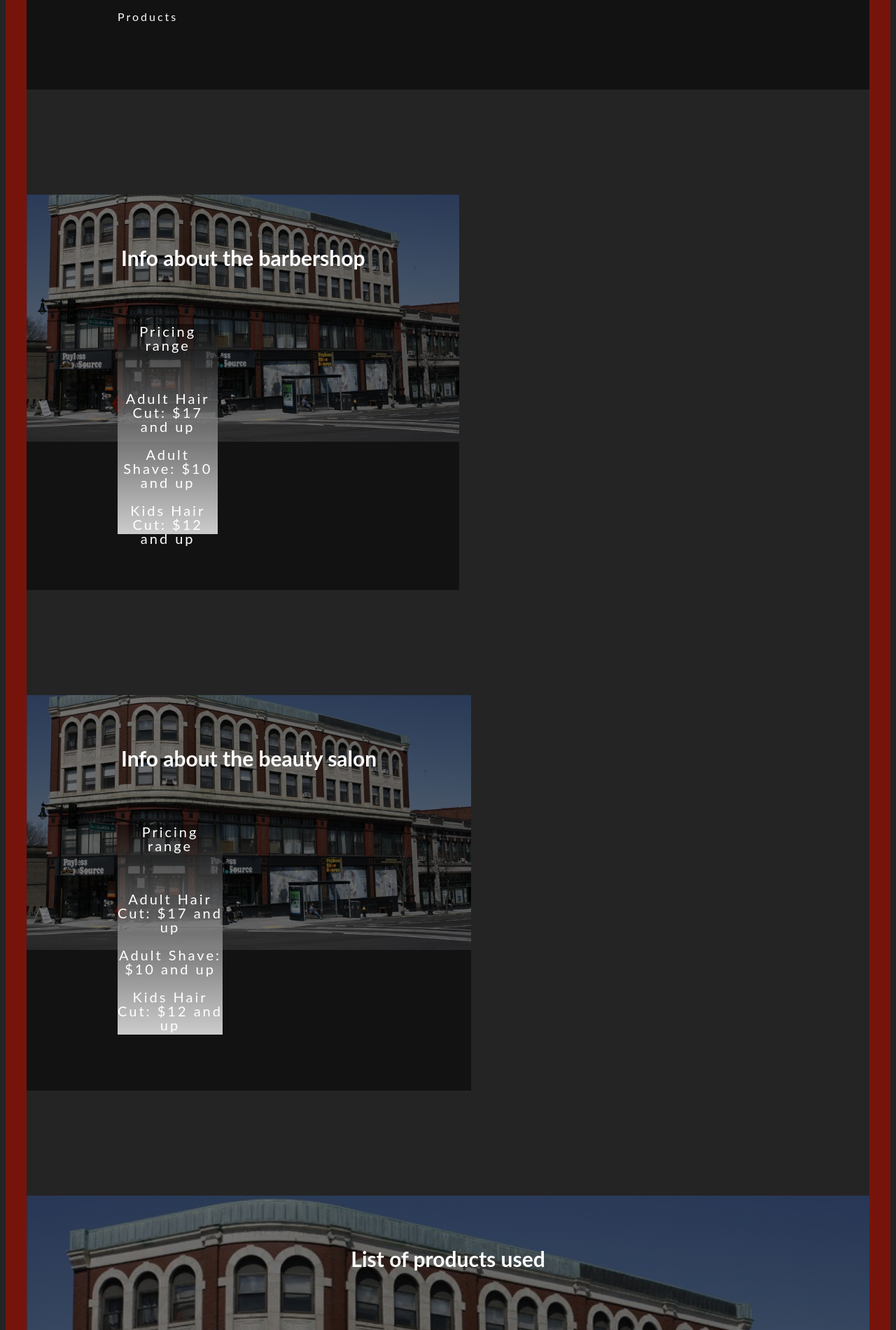
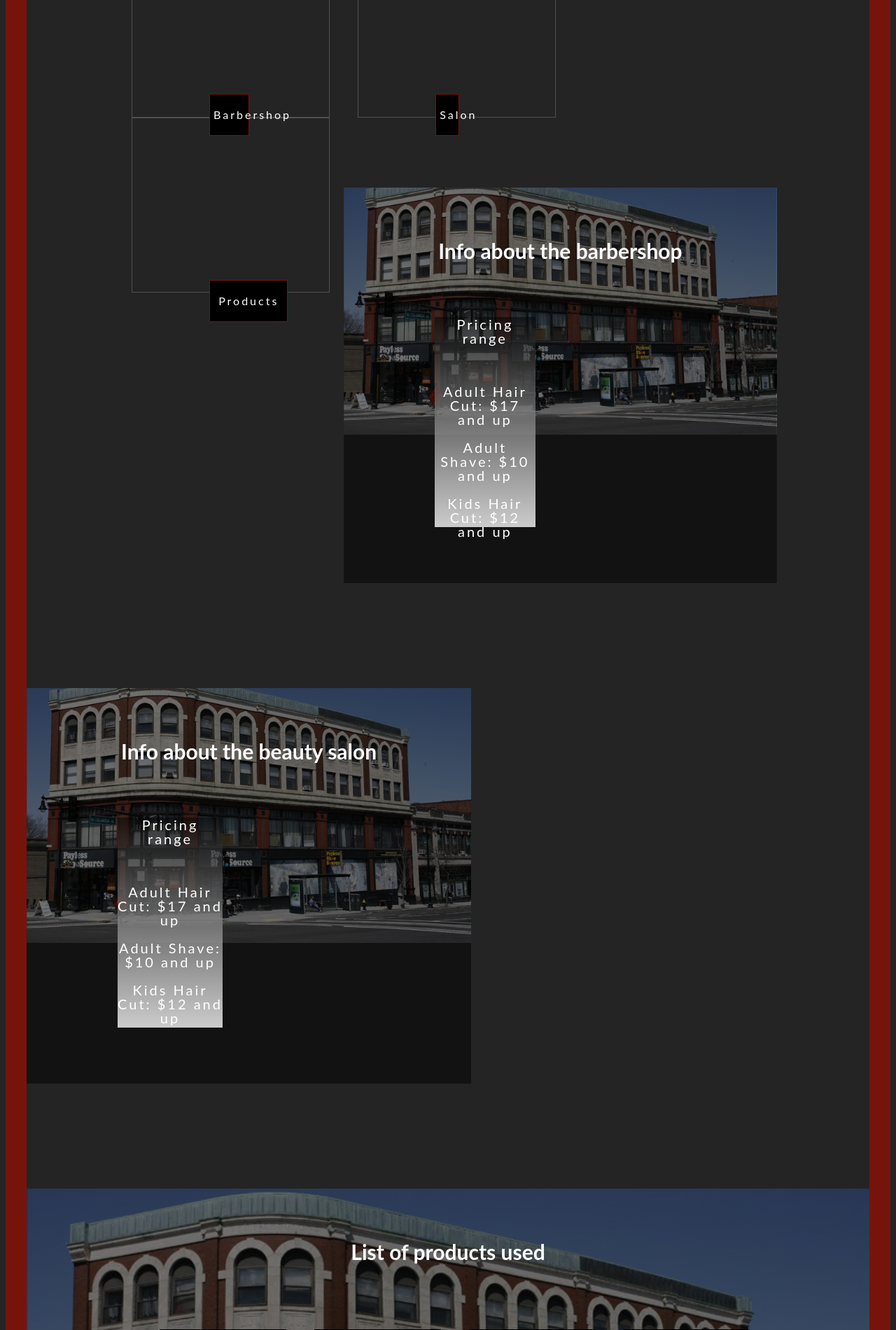
Before and after one commit to ArnoldPires/Alex-website, a PHP site: page / in a window 1280 px wide. Shown: the part 995-2895 px from the top of the page at 70% size. Run offline with PHP 8.4, Linux system fonts and the light colour scheme.

Commit message:
Workkkkk

```diff
--- a/static-site/css/main.css
+++ b/static-site/css/main.css
@@ -23,7 +23,7 @@ body{
   border: 30px solid #76140c;
   float: left;
 }
-h3 {
+h2 {
   font-weight: bold;
   letter-spacing: 0px;
   font-size: 30px;
@@ -234,7 +234,58 @@ Services section
   background-size: 100%;
   padding: 130px;
 }
-
+.services-title::after {
+  border-bottom: 2px solid #fff;
+  content: "";
+  width: 30px;
+  position: absolute;
+  bottom: -15px;
+  left: 50%;
+  margin-left: -15px;
+  height: 2px;
+}
+.barbershop-background-image-1, .salon-background-image-1, .products-background-image-1 {
+  display: inline-block;
+  vertical-align: middle;
+  max-width: 100%;
+  height: auto;
+}
+.barbershop-background-image-1 {
+  background-image: url(http://fr.web.img4.acsta.net/medias/nmedia/18/35/09/40/affiche.jpg);
+}
+.salon-background-image-1 {
+  background-image: url(https://s3.amazonaws.com/skiResorts_S3/www.7springs.com/categories/298.jpg);
+}
+.products-background-image-1 {
+  background-image: url(https://media1.s-nbcnews.com/j/newscms/2017_45/1295400/brow-product-roundup-today-tease-1-171110_29d0f3a2bc35945fda0ff1fe40925aa8.focal-760x380.jpg);
+}
+.border {
+  border: solid 1px rgba(255, 255, 255, 0.2);
+  width: 30%;
+  float: left;
+  margin-left: 20px;
+  margin-right: 20px;
+  height: 250px;
+  z-index: 1;
+}
+.text-border {
+  border: solid 1px #76140c;
+  position: relative;
+  top: 205px;
+  left: 100px;
+  z-index: 3;
+  padding: 5px;
+  margin: 10px;
+  width: 40%;
+  background-color: rgba(0, 0, 0, 1.5);
+}
+.text-border .border p {
+  position: relative;
+  top: 200px;
+}
+.border p {
+  text-align: center;
+}
 /*
 barbershop section
 */
--- a/static-site/index.html
+++ b/static-site/index.html
@@ -59,29 +59,34 @@
 
     <section class="Our-services">
       <div class="services">
-        <h4>Our Services</h4>
-          <span class="small-line">________</span>
-        <div class="barbershop-border">
+        <h2 class="services-title">Our Services</h2>
+        <div class="border">
           <div class="barbershop-background-image-1">
-            <p>Barbershop</p>
+            <div class="text-border">
+              <p>Barbershop</p>
+            </div>
           </div>
         </div>
 
-        <div class="salon-border">
+        <div class="border">
           <div class="salon-background-image-1">
-            <p>Salon</p>
+            <div class="text-border">
+              <p>Salon</p>
+          </div>
         </div>
       </div>
 
-      <div class="products-border">
+      <div class="border">
         <div class="products-background-image-1"></div>
-          <p>Products</p>
+          <div class="text-border">
+            <p>Products</p>
+          </div>
       </div>
     </section>
 
     <section class="barbershop">
       <div class="barbershop-background-image">
-        <h3>Info about the barbershop</h3>
+        <h2>Info about the barbershop</h2>
         <div class="barbershop-pricing-wrap">
           <p>Pricing range</p>
           <br>
@@ -94,7 +99,7 @@
 
     <section class="beauty-salon">
       <div class="beauty-salon-background-image">
-        <h3>Info about the beauty salon</h3>
+        <h2>Info about the beauty salon</h2>
         <div class="salon-pricing-wrap">
           <p>Pricing range</p>
           <br>
@@ -107,7 +112,7 @@
 
     <section class="products">
       <div class="products-background-image">
-        <h3>List of products used</h3>
+        <h2>List of products used</h2>
 
         <ul>
           <li><a href="https://www.houseofbeautyworld.com/search.html?query=bump+pro&x=0&y=0&.autodone=http%3A%2F%2Fwww.houseofbeautyworld.com%2F"><img src="#" alt="Bump Pro Full line"></img></a></li>
--- a/static-site/js/img-carousel.js
+++ b/static-site/js/img-carousel.js
@@ -30,7 +30,7 @@ function showSlide(slideIndex) {
 
 var handleClick = function(evt) {
   var slideNumber = evt.target.getAttribute("data-slide-target");
-  var slideIndex = slideNumber - 1;
+  var slideIndex = slideNumber - 5;
   //if this is the first click stop the auto slide
   if (intervalId) {
     window.clearInterval(intervalId);
```
Also changed, not shown: 2 other files.
